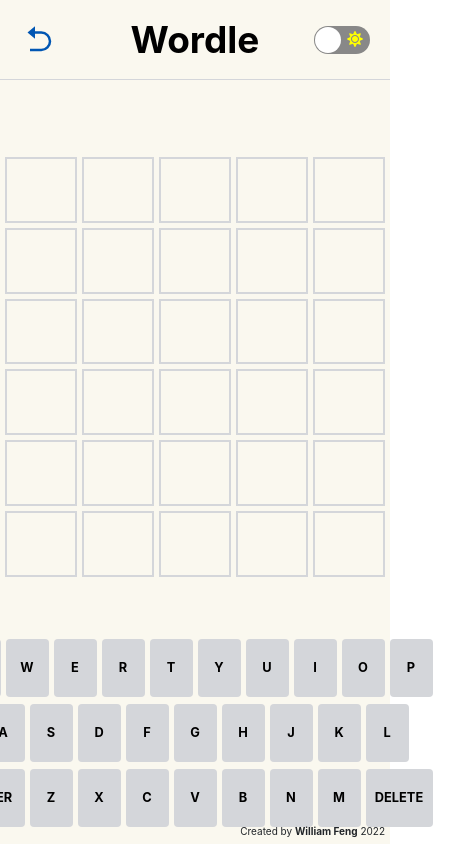
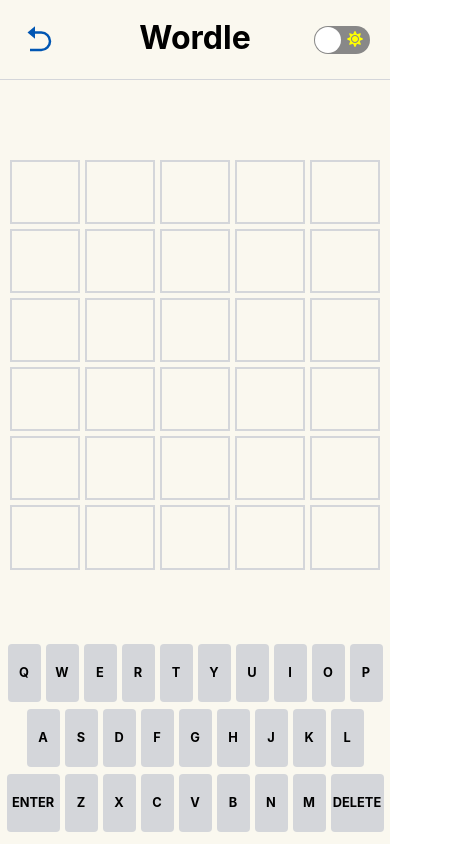
Before and after one commit to William-Feng/mini-playground, a React (Create React App) app: page /wordle in a window 390 px wide. Shown: the whole page, 452 px wide, since content can reach past the window. Built offline with nearby package versions, Linux system fonts and the light colour scheme.

Commit message:
Include mobile responsiveness for all pages

```diff
--- a/src/App.js
+++ b/src/App.js
@@ -26,6 +26,7 @@
         setWindowWidth(window.innerWidth)
       );
     };
+    // eslint-disable-next-line react-hooks/exhaustive-deps
   }, [[], windowWidth]);
 
   return (
--- a/src/components/2048/Game2048.css
+++ b/src/components/2048/Game2048.css
@@ -111,3 +111,49 @@
   color: #f9f6f2;
   font-size: 40px;
 }
+
+@media screen and (max-width: 400px) {
+  .game2048 .board {
+    height: 370px;
+    width: 370px;
+    grid-gap: 10px;
+    padding: 10px;
+  }
+
+  .game2048 .cell {
+    height: 80px;
+    width: 80px;
+    line-height: 80px;
+    font-size: 45px;
+  }
+
+  .game2048#light .num128,
+  .game2048#dark .num128 {
+    font-size: 35px;
+  }
+
+  .game2048#light .num256,
+  .game2048#dark .num256 {
+    font-size: 35px;
+  }
+
+  .game2048#light .num512,
+  .game2048#dark .num512 {
+    font-size: 35px;
+  }
+
+  .game2048#light .num1024,
+  .game2048#dark .num1024 {
+    font-size: 30px;
+  }
+
+  .game2048#light .num2048,
+  .game2048#dark .num2048 {
+    font-size: 30px;
+  }
+
+  .game2048#light .num4096,
+  .game2048#dark .num4096 {
+    font-size: 30px;
+  }
+}
--- a/src/components/Footer.css
+++ b/src/components/Footer.css
@@ -1,5 +1,5 @@
 .footer {
-  position: fixed;
+  position: absolute;
   bottom: 5px;
   right: 5px;
   user-select: text;
@@ -14,3 +14,9 @@
 .footer#dark {
   color: white;
 }
+
+@media screen and (max-width: 400px) {
+  .noPhone {
+    display: none;
+  }
+}
--- a/src/components/Footer.js
+++ b/src/components/Footer.js
@@ -2,11 +2,11 @@
 import { ThemeContext } from "../App";
 import "./Footer.css";
 
-function Footer() {
+function Footer({ id }) {
   const { theme } = useContext(ThemeContext);
 
   return (
-    <div className="footer" id={theme}>
+    <div className={"footer" + (id ? " " + id : "")} id={theme}>
       Created by <span className="author">William Feng</span> 2022
     </div>
   );
--- a/src/components/Navbar.css
+++ b/src/components/Navbar.css
@@ -61,3 +61,10 @@
   width: 30px;
   color: yellow;
 }
+
+@media screen and (max-width: 400px) {
+  h1.heading {
+    font-size: 32px;
+    padding-top: 5px;
+  }
+}
--- a/src/components/home/Home.css
+++ b/src/components/home/Home.css
@@ -17,7 +17,7 @@
 }
 
 .games {
-  height: calc(100vh - 150px);
+  height: calc(100vh - 120px);
   margin: 0 10%;
   display: flex;
   flex-wrap: wrap;
--- a/src/components/home/HomeHeading.css
+++ b/src/components/home/HomeHeading.css
@@ -1,6 +1,6 @@
 .banner {
   text-align: center;
-  height: 150px;
+  height: 120px;
   width: 100vw;
   display: flex;
   align-items: center;
@@ -58,12 +58,16 @@
 }
 
 @media screen and (max-width: 400px) {
+  .banner {
+    height: 150px;
+  }
+
   h1.title {
     font-size: 3em;
   }
 
   .banner .switch {
-    top: 20px;
-    right: 20px;
+    top: 25px;
+    right: 25px;
   }
 }
--- a/src/components/memory/Memory.css
+++ b/src/components/memory/Memory.css
@@ -54,3 +54,10 @@
 .purple {
   background-color: purple;
 }
+
+@media screen and (max-width: 400px) {
+  .memory .cell {
+    height: 85px;
+    width: 85px;
+  }
+}
--- a/src/components/wordle/Wordle.css
+++ b/src/components/wordle/Wordle.css
@@ -15,7 +15,7 @@
 .grid-container {
   display: flex;
   top: 0;
-  height: calc(100vh - 80px - 190px);
+  height: calc(100vh - 80px - 190px - 5px);
   place-items: center;
 }
 
@@ -85,8 +85,8 @@
   flex-direction: column;
   margin: 5px auto;
   gap: 5px;
-  position: absolute;
-  bottom: 10px;
+  position: fixed;
+  bottom: 5px;
   left: 50%;
   transform: translate(-50%);
 }
@@ -232,3 +232,18 @@
   bottom: 10px;
   transform: translate(-50%);
 }
+
+@media screen and (max-width: 400px) {
+  .grid {
+    width: 340px;
+    height: 410px;
+  }
+
+  .key {
+    width: 33px;
+  }
+
+  #big-key {
+    width: 53px;
+  }
+}
```
